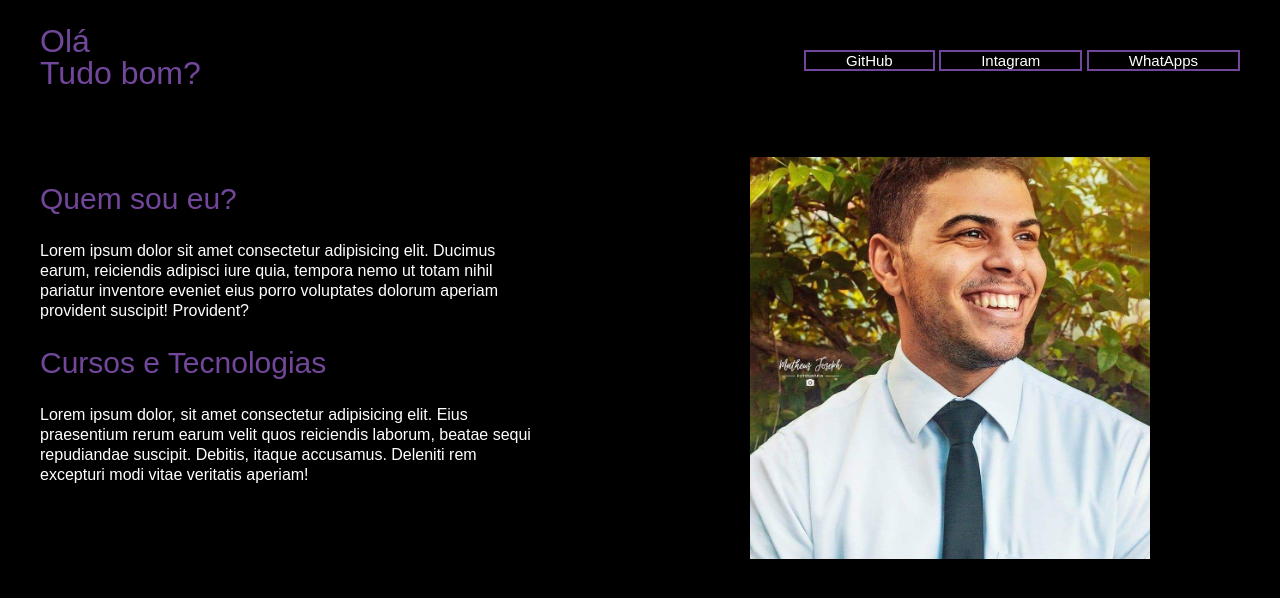
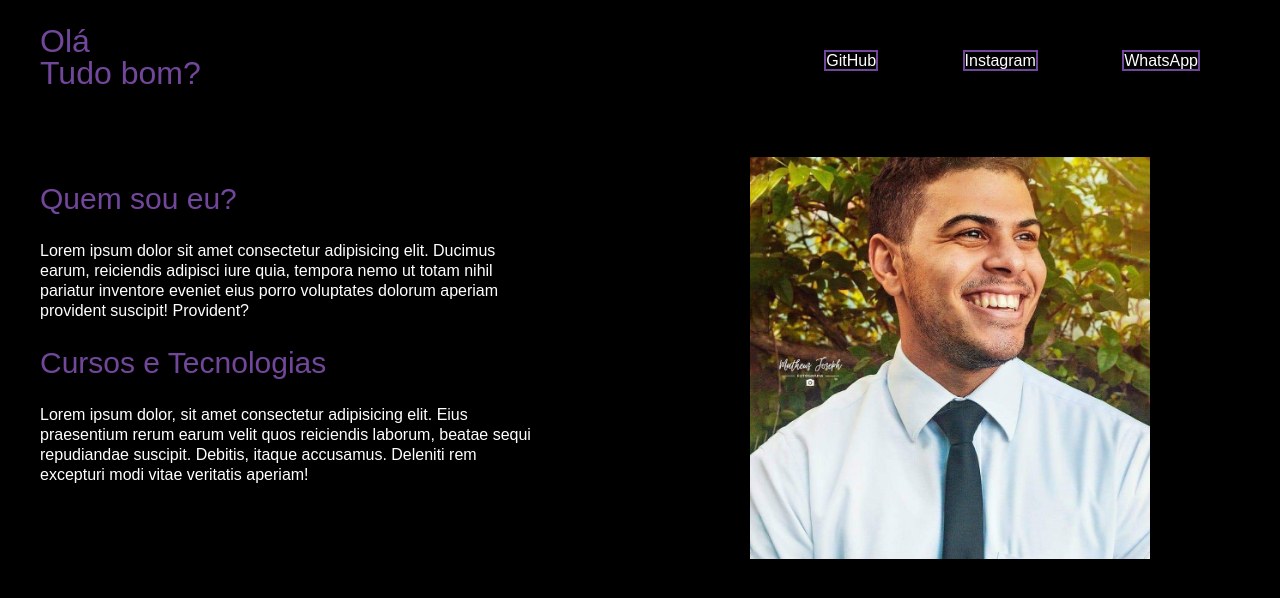
Before and after one commit to IkaroJo/site, a plain HTML site: page site/index.html in a window 1280 px wide. Drawn offline with Linux system fonts and the light colour scheme.

Commit message:
Update index.html

```diff
--- a/site/index.html
+++ b/site/index.html
@@ -14,12 +14,13 @@
         </div>
         <div class="Contato">
             <ul>
-                <a href="https://github.com/IkaroJo" id="entre-em-contato" target="_blank"><li>GitHub</li></a>
+                <ul>
+                    <li><a href="https://github.com/IkaroJo" class="entre-em-contato" target="_blank">GitHub</a></li>
+                    <li><a href="https://www.instagram.com/ikaro_jo?igsh=MXFiaXM1MnFlYWc1dw==" class="entre-em-contato" target="_blank">Instagram</a></li>
+                    <li><a href="https://wa.me/qr/CVJIRW37BII4E1" class="entre-em-contato" target="_blank">WhatsApp</a></li>
+                </ul>
 
-                <a href="https://www.instagram.com/ikaro_jo?igsh=MXFiaXM1MnFlYWc1dw==" id="entre-em-contato" target="_blank"><li>Intagram</li></a>
 
-                <a href="https://wa.me/qr/CVJIRW37BII4E1" id="entre-em-contato" target="_blank"><li>WhatApps</li></a>
-            </ul>
         </div>
     </header>
 
```
